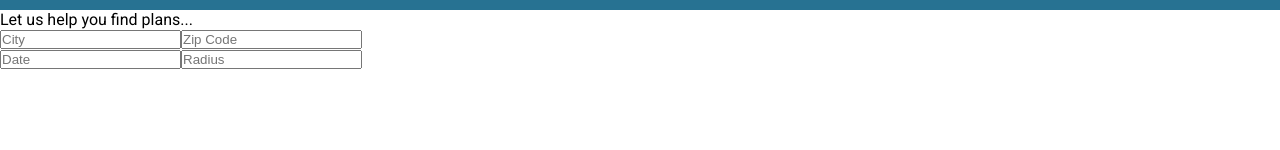
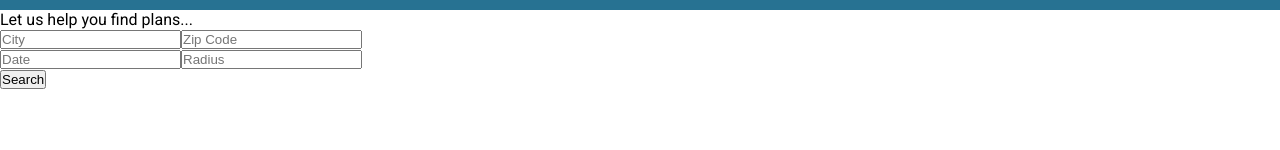
Before and after one commit to ironhack-api-project/api, a React (Create React App) app: page / in a window 1280 px wide. Shown: the part 150-300 px from the top of the page. Built offline with nearby package versions, Linux system fonts and the light colour scheme.

Commit message:
added button

```diff
--- a/src/components/Home.js
+++ b/src/components/Home.js
@@ -11,6 +11,7 @@ function Home(props) {
   <input type="text" placeholder="Date"/>
   <input type="text" placeholder="Radius"/>
   </form>
+  <button onClick="">Search</button>
 </div>
   );
 }
```
